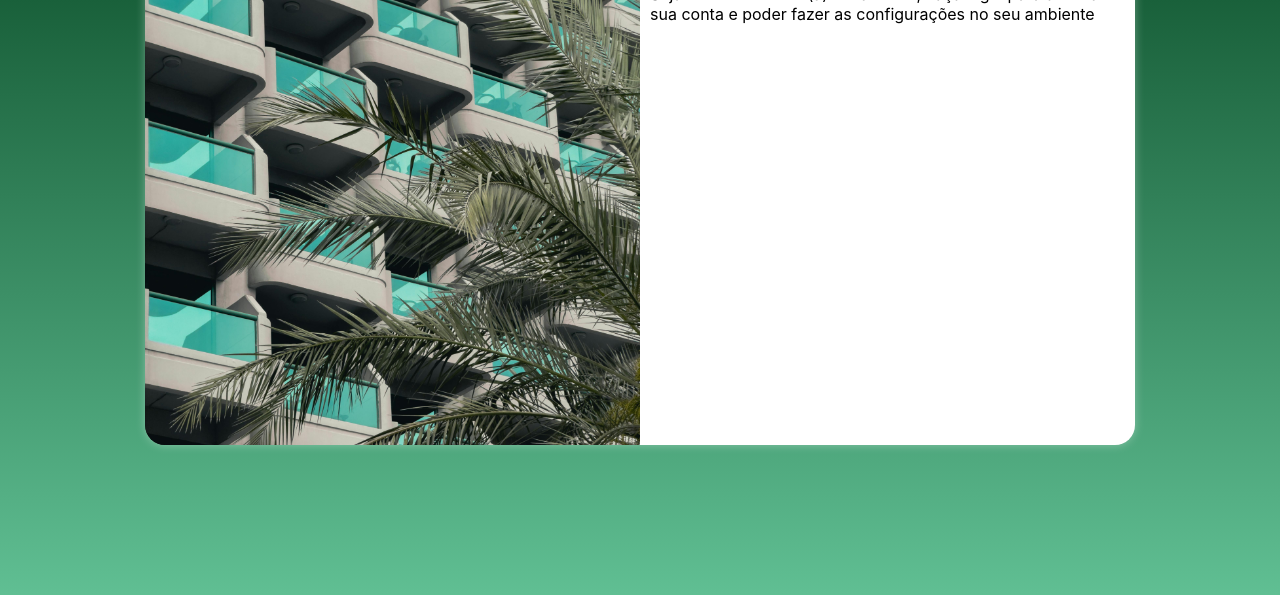
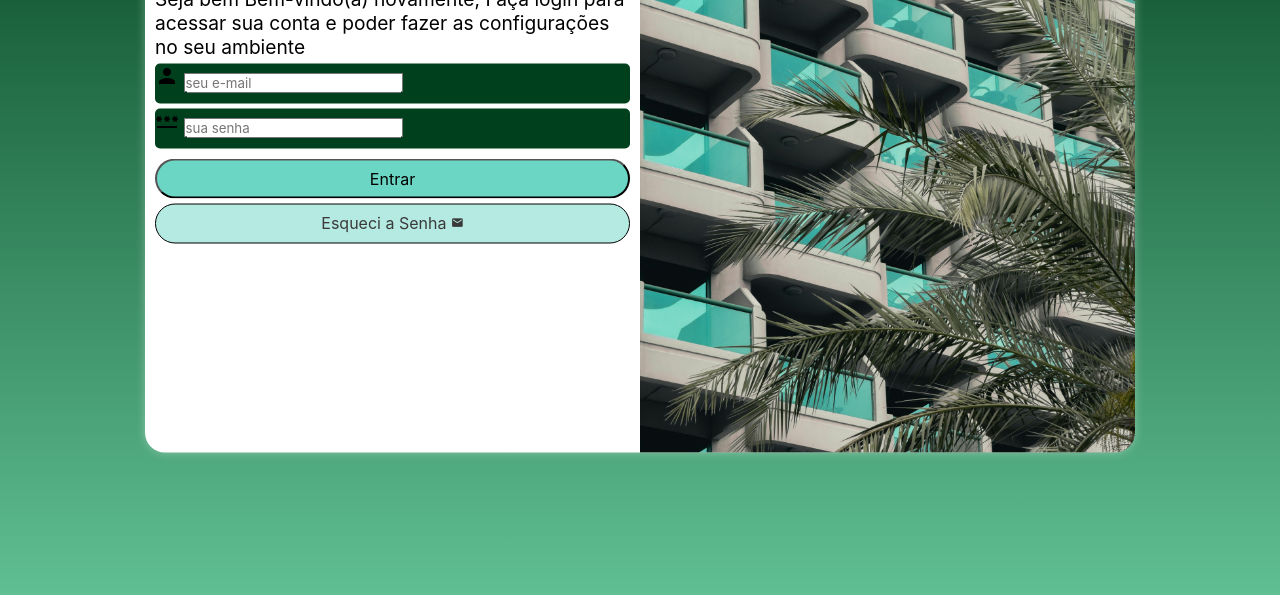
Before and after one commit to DallaCorteLuan/projeto-login, a plain HTML site: page index.html in a window 1280 px wide. Shown: the part 205-800 px from the top of the page. Drawn offline with Linux system fonts and the light colour scheme.

Commit message:
Formatação do formulario

```diff
--- a/index.html
+++ b/index.html
@@ -4,6 +4,7 @@
     <meta charset="UTF-8">
     <meta name="viewport" content="width=device-width, initial-scale=1.0">
     <title>Login</title>
+    <link href="https://fonts.googleapis.com/icon?family=Material+Icons" rel="stylesheet">
     <link rel="stylesheet" href="style/style.css">
     <link rel="stylesheet" href="style/mediaquery.css">
 </head>
@@ -17,8 +18,27 @@
                 <h1>Login</h1>
                 <p>Seja bem Bem-vindo(a) novamente, Faça login para acessar sua conta e poder fazer as configurações no seu ambiente</p>
 
-                <form action="login.php" method="post"></form>
+                <form action="login.php" method="post" autocomplete="on">
 
+                <div class="campo">
+                    <span class="material-icons">person</span>
+
+                    <input type="email" name="login" id="ilogin" placeholder="seu e-mail" autocomplete="email" required maxlength="30">
+
+                    <label for="ilogin">Login</label>
+                </div>
+                <div class="campo">
+                    <span class="material-icons">password</span>
+
+                    <input type="password" name="senha" id="isenha" placeholder="sua senha" autocomplete="current-password" required minlength="8" maxlength="20">
+
+                    <label for="isenha">Senha</label>
+                </div>
+                <input type="submit" value="Entrar">
+                <a href="esqueci.html" class="botao">
+                    Esqueci a Senha <i class="material-icons">mail</i>
+                </a>
+            </form>
             </div>
         </section>
     </main>
--- a/style/mediaquery.css
+++ b/style/mediaquery.css
@@ -34,13 +34,17 @@ section#login > div#fomulario {
     }
 
     section#login > div#imagem {
-        float: left;
+        float: right;
         width: 50%;
         height: 100%;
     }
 
     section#login > div#formulario {
-        float: right;
+        float: left;
         width: 50%;
     }
+
+    div#formulario > p {
+        font-size: 1.2em;
+    }
 }
--- a/style/style.css
+++ b/style/style.css
@@ -32,8 +32,8 @@ section#login {
     overflow: hidden;
 
     background-color: #fff;
-    width: 250px;
-    height: 500px;
+    width: 260px;
+    height: 515px;
     border-radius: 20px;
     box-shadow: 0px 0px 10px #ffffff56;
 
@@ -54,5 +54,65 @@ section#login > div#imagem {
 section#login > div#formulario {
     display: block;
     padding: 10px;
+}
 
+div#formulario > h1 {
+    text-align: center;
+    margin-bottom: 10px;
 }
+
+div#formulario > p {
+    font-size: 0.8em;
+}
+
+form > div.campo {
+    background-color: #01401C;
+    width: 100%;
+    height: 40px;
+    border-radius: 5px;
+    margin: 5px 0;
+}
+
+div.campo > label {
+    display: none;
+}
+
+form > input[type=submit] {
+    display: block;
+    font-size: 1em;
+    width: 100%;
+    height: 40px;
+    margin-top: 10px;
+    background-color: #6BD6C4;
+    border-radius: 50px;
+}
+
+form > input[type=submit]:hover {
+    background-color: #01401C;
+    color: #fff;
+    font-weight: bold;
+}
+form > a.botao {
+    display: block;
+    text-align: center;
+    font-size: 1em;
+    width: 100%;
+    height: 40px;
+    padding-top: 8px;
+    margin-top: 5px;
+    background-color: #6bd6c481;
+    border: 1px solid #000;
+    color: #3a3a3a;
+    border-radius: 50px;
+    text-decoration: none;
+}
+
+form > a.botao:hover {
+    background-color: #01401C;
+    color: #000;
+    font-weight: bold;
+}
+
+form > a.botao > i {
+    font-size: 0.8em;
+}
```
